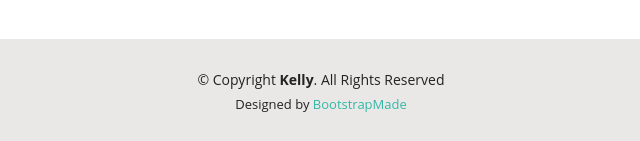
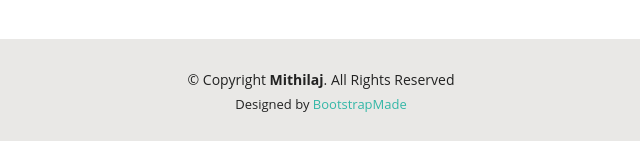
Before and after one commit to MithilajHassan/personalWeb, a plain HTML site: page portfolio.html in a window 1280 px wide. Shown: the part 1441-1582 px from the top of the page, 319-959 px from the left. Drawn offline with Linux system fonts and the light colour scheme.

Commit message:
Update portfolio.html

```diff
--- a/portfolio.html
+++ b/portfolio.html
@@ -222,13 +222,10 @@
   <footer id="footer">
     <div class="container">
       <div class="copyright">
-        &copy; Copyright <strong><span>Kelly</span></strong>. All Rights Reserved
+        &copy; Copyright <strong><span>Mithilaj</span></strong>. All Rights Reserved
       </div>
       <div class="credits">
-        <!-- All the links in the footer should remain intact. -->
-        <!-- You can delete the links only if you purchased the pro version. -->
-        <!-- Licensing information: https://bootstrapmade.com/license/ -->
-        <!-- Purchase the pro version with working PHP/AJAX contact form: https://bootstrapmade.com/kelly-free-bootstrap-cv-resume-html-template/ -->
+
         Designed by <a href="https://bootstrapmade.com/">BootstrapMade</a>
       </div>
     </div>
```
